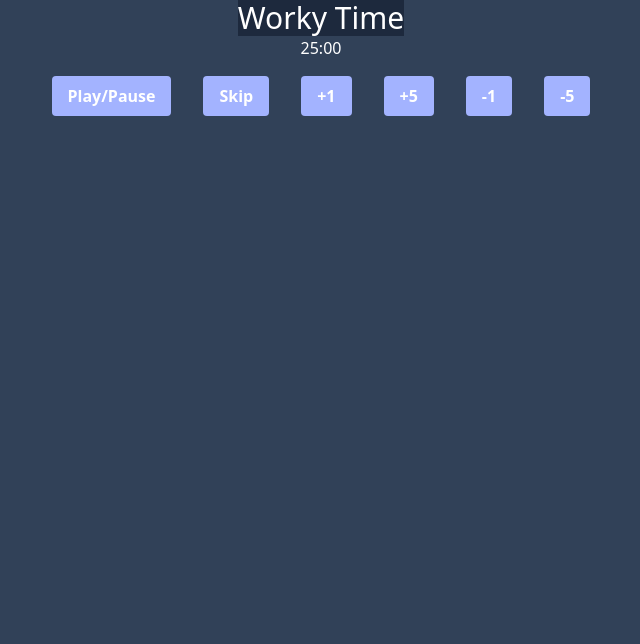
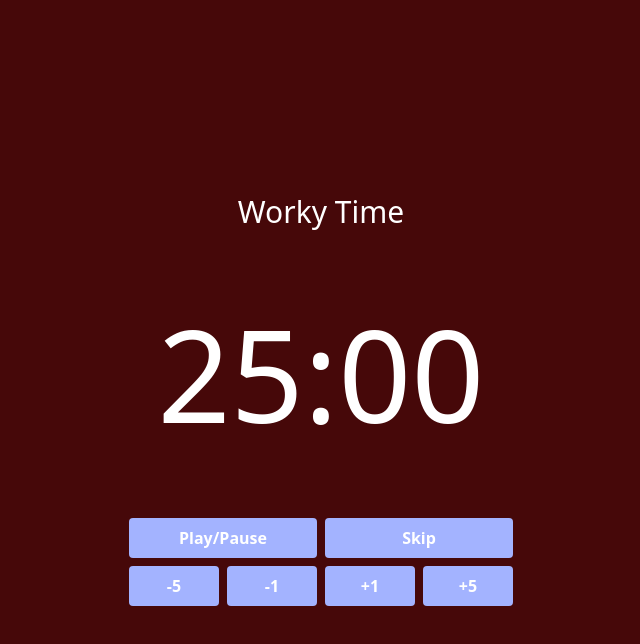
Before and after one commit to kevinherzog/pomodoro, a Vue app: page / in a window 1280 px wide. Shown: the top 644 px of the page, without its empty margins (319-959 px from the left). Built offline with nearby package versions, Linux system fonts and the light colour scheme.

Commit message:
Added Color switching from mode to mode

```diff
--- a/src/App.vue
+++ b/src/App.vue
@@ -4,7 +4,7 @@ import Timer from './Timer.vue'
 </script>
 
 <template>
-  <div class="bg-slate-700">
+  <div class="w-full h-screen place-content-center">
     <Timer />
   </div>
 </template>
--- a/src/Timer.vue
+++ b/src/Timer.vue
@@ -1,18 +1,18 @@
 
 
 <template>
-    <div class="bg-slate-800 place-self-center text-3xl text-white">
+    <div class="place-self-center text-3xl text-white">
         <h1 v-if="!relaxTime">Worky Time</h1>
         <h1 v-else>Breaky Time</h1>
     </div>
-    <div class="place-self-center text-white">{{ minutes }}:{{ seconds.toString().padStart(2, '0') }}</div>
-    <div class="flexbox place-self-center">
-        <button class="btn m-4" v-on:click="playpause">Play/Pause</button>
-        <button class="btn m-4" v-on:click="skip">Skip</button>
-        <button class="btn m-4" v-on:click="addOneMin">+1</button>
-        <button class="btn m-4" v-on:click="addFiveMin">+5</button>
-        <button class="btn m-4" v-on:click="subOneMin">-1</button>
-        <button class="btn m-4" v-on:click="subFiveMin">-5</button>
+    <div class="text-9xl place-self-center text-white my-20">{{ minutes }}:{{ seconds.toString().padStart(2, '0') }}</div>
+    <div class="grid grid-cols-4 gap-2 w-96 place-self-center">
+            <button class="btn col-span-2" v-on:click="playpause">Play/Pause</button>
+            <button class="btn col-span-2" v-on:click="skip">Skip</button>
+            <button class="btn" v-on:click="subFiveMin">-5</button>
+            <button class="btn" v-on:click="subOneMin">-1</button>
+            <button class="btn" v-on:click="addOneMin">+1</button>
+            <button class="btn" v-on:click="addFiveMin">+5</button>
     </div>
 
 </template>
@@ -159,7 +159,24 @@ export default {
         },
         seconds() {
             return this.timerCount % 60;
+        },
+        bgColor(){
+            return (this.relaxTime ? "bg-slate-700":"bg-red-950")
         }
   },
+  watch: {
+    bgColor(newBg, oldBG){
+        document.body.classList.remove(oldBG);
+        document.body.classList.add(newBg);
+        console.log(newBg)
+        console.log(oldBG)
+    }
+  },
+  mounted() {
+    document.body.classList.add(this.bgColor);
+  },
+  beforeUnmount() {
+    document.body.classList.remove(this.bgColor);
+  }
 }
 </script>
--- a/src/main.css
+++ b/src/main.css
@@ -11,6 +11,10 @@
   .btn:disabled {
     @apply bg-gray-400 cursor-not-allowed;
   }
-body{
-    @apply bg-slate-700;
+:root {
+  --bg-color: bg-red-950;
 }
+@theme static {
+  --color-primary: var(bg-red-950);
+  --color-secondary: var(bg-slate-700);
+}
```
